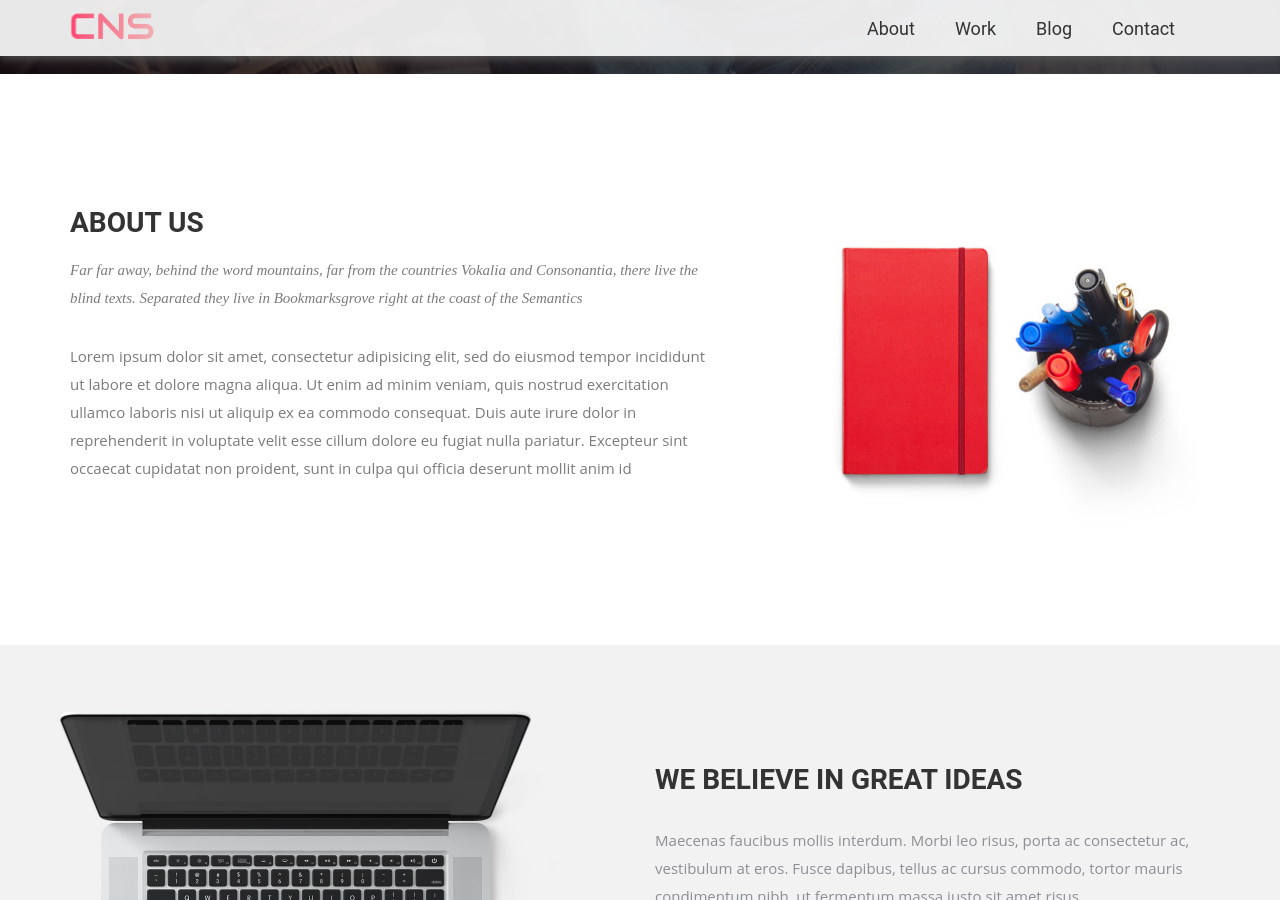
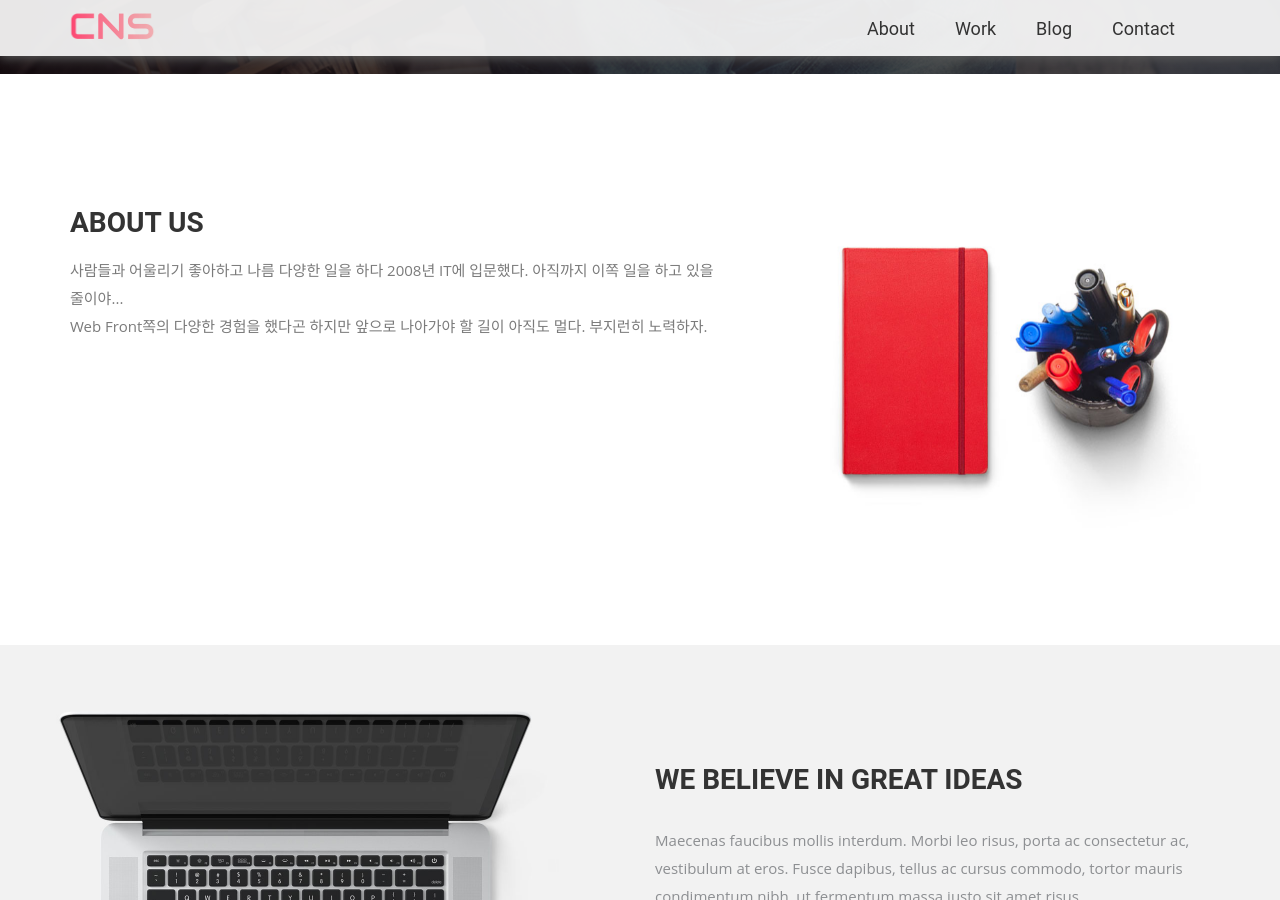
Before and after one commit to ldc84/.github.io, a Jekyll site: the page built from index.html, in a window 1280 px wide and 900 px high, scrolled down 681 px. Built offline with Jekyll 4.4.1, drawn with Linux system fonts in a browser that asks for light colours; some web fonts are replaced; some of the changed text lies outside the part shown.

Commit message:
header modify

```diff
--- a/_includes/footer.html
+++ b/_includes/footer.html
@@ -5,14 +5,13 @@
       <div class="col-md-12">
         <div class="footer-manu">
           <ul>
-            <li><a href="#">About Us</a></li>
+            <li><a href="{{ site.baseurl }}/about">About Us</a></li>
+            <li><a href="{{ site.baseurl }}/work">How it works</a></li>
+            <li><a href="{{ site.baseurl }}/blog">Blog</a></li>
             <li><a href="{{ site.baseurl }}/contact">Contact us</a></li>
-            <li><a href="#">How it works</a></li>
-            <li><a href="{{ site.baseurl }}/blog">Blog</a></li>
-            <li><a href="#">Terms</a></li>
           </ul>
         </div>
-        <p>Copyright &copy; Design &amp; Developed by <a href="http://www.themefisher.com">Themefisher</a>. All rights reserved.</p>
+        <p>Copyright &copy; Front End Developer by LeeDongChun. All rights reserved.</p>
       </div>
     </div>
   </div>
--- a/index.html
+++ b/index.html
@@ -25,9 +25,11 @@
         <div class="block">
           <div class="section-title">
             <h2>About Us</h2>
-            <p>Far far away, behind the word mountains, far from the countries Vokalia and Consonantia, there live the blind texts. Separated they live in Bookmarksgrove right at the coast of the Semantics</p>
           </div>
-          <p>Lorem ipsum dolor sit amet, consectetur adipisicing elit, sed do eiusmod tempor incididunt ut labore et dolore magna aliqua. Ut enim ad minim veniam, quis nostrud exercitation ullamco laboris nisi ut aliquip ex ea commodo consequat. Duis aute irure dolor in reprehenderit in voluptate velit esse cillum dolore eu fugiat nulla pariatur. Excepteur sint occaecat cupidatat non proident, sunt in culpa qui officia deserunt mollit anim id </p>
+          <p>
+            사람들과 어울리기 좋아하고 나름 다양한 일을 하다 2008년 IT에 입문했다. 아직까지 이쪽 일을 하고 있을 줄이야... <br>
+            Web Front쪽의 다양한 경험을 했다곤 하지만 앞으로 나아가야 할 길이 아직도 멀다. 부지런히 노력하자.
+          </p>
         </div>
       </div><!-- .col-md-7 close -->
       <div class="col-md-5 col-sm-12">
@@ -47,7 +49,7 @@
       <p>Maecenas faucibus mollis interdum. Morbi leo risus, porta ac consectetur ac, vestibulum at eros. Fusce dapibus, tellus ac cursus commodo, tortor mauris condimentum nibh, ut fermentum massa justo sit amet risus.</p>
       <p>Maecenas faucibus mollis interdum. Morbi leo risus, porta ac consectetur ac, vestibulum at eros. Fusce dapibus, tellus ac cursus commodo, tortor mauris condimentum nibh, ut fermentum massa justo sit amet risus.</p>
       <p>Maecenas faucibus mollis interdum. Morbi leo risus, porta ac consectetur ac, vestibulum at eros. Fusce dapibus, tellus ac cursus commodo, tortor mauris condimentum nibh, ut fermentum massa justo sit amet risus.</p>
-      <a href="#" class="btn btn-view-works">View Works</a>
+      <a href="/work/" class="btn btn-view-works">View Works</a>
     </div>
   </div>
 </div>
--- a/js/main.js
+++ b/js/main.js
@@ -54,7 +54,7 @@
 	win.on('load scroll', function(){
 		var winTop = win.scrollTop();
 
-		if (winTop > 30) {
+		if (winTop > 80) {
 			header.addClass('move');
 			logo.addClass('animated flipInY');
 		}else {
```
